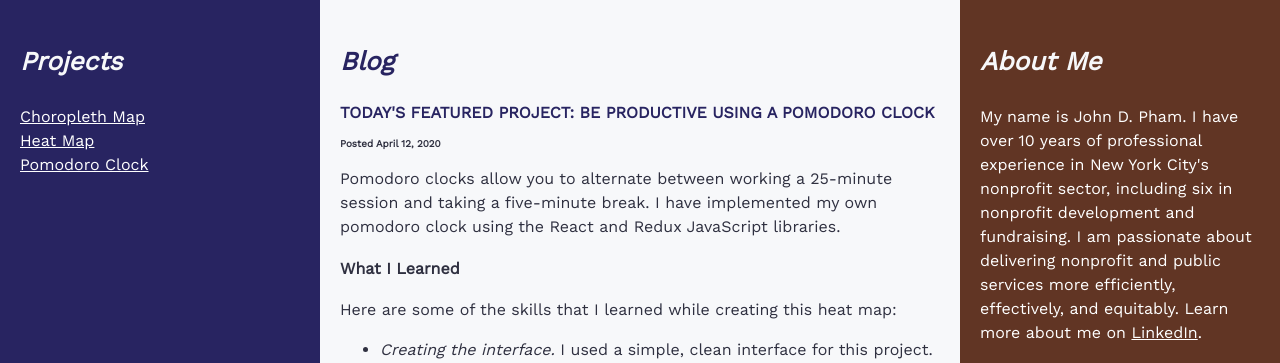
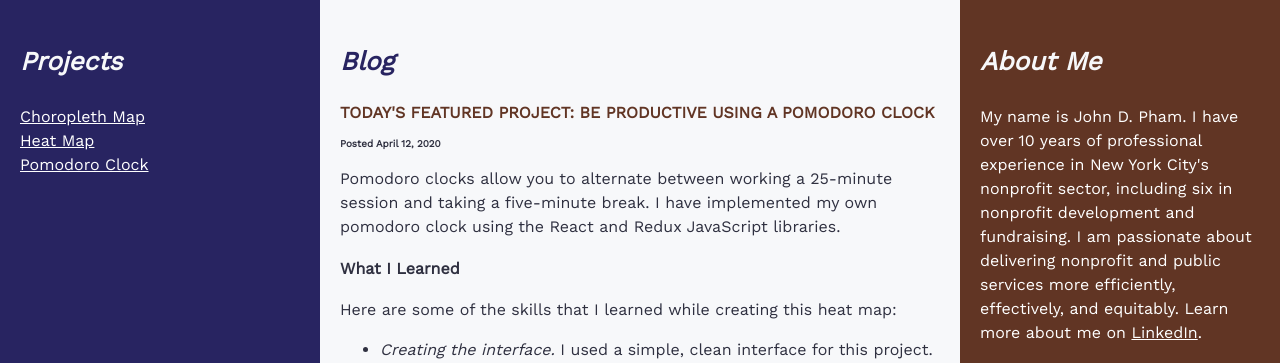
Before and after one commit to johnpham0527/blog, a PHP site: page /index.php in a window 1280 px wide. Shown: the part 206-569 px from the top of the page. Run offline with PHP 8.4, Linux system fonts and the light colour scheme.

Commit message:
Set main h3 color

```diff
--- a/css/grid.css
+++ b/css/grid.css
@@ -69,8 +69,12 @@ main {
     grid-column: 4 / 10;
 }
 
-main h2, main h3 {
+main h2 {
     color: #282461;
+}
+
+main h3 {
+    color: #613524;
 }
 
 .date {
```
